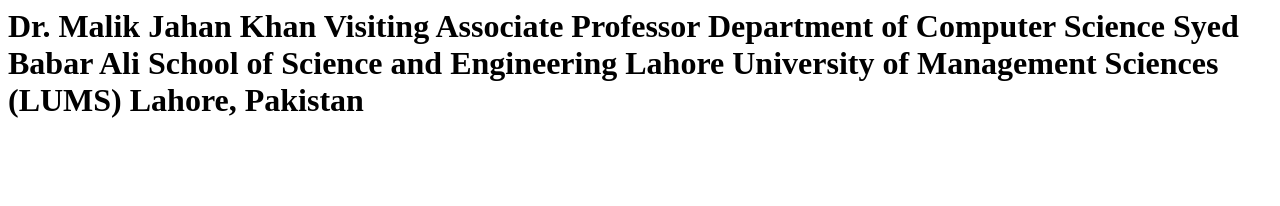
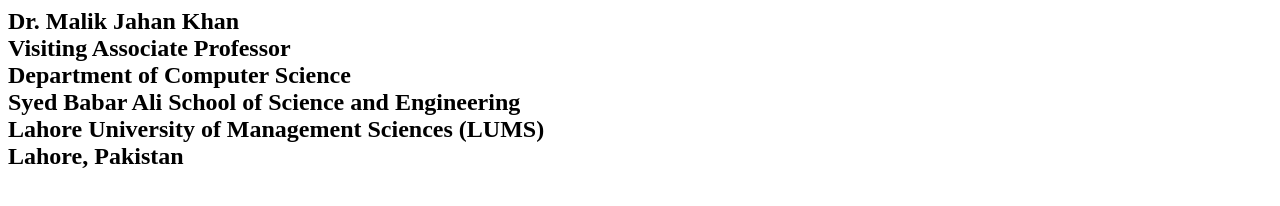
Before and after one commit to malikjahankhan/malikjahankhan.github.io, a plain HTML site: page index.html in a window 1280 px wide. Drawn offline with Linux system fonts and the light colour scheme.

Commit message:
Update index.html

```diff
--- a/index.html
+++ b/index.html
@@ -1,10 +1,10 @@
 <html>
-    <h1>
-        Dr. Malik Jahan Khan
-        Visiting Associate Professor
-        Department of Computer Science
-        Syed Babar Ali School of Science and Engineering
-        Lahore University of Management Sciences (LUMS)
+    <h2>
+        Dr. Malik Jahan Khan<br>
+        Visiting Associate Professor<br>
+        Department of Computer Science<br>
+        Syed Babar Ali School of Science and Engineering<br>
+        Lahore University of Management Sciences (LUMS)<br>
         Lahore, Pakistan
-    </h1>
+    </h2>
 </html>
```
